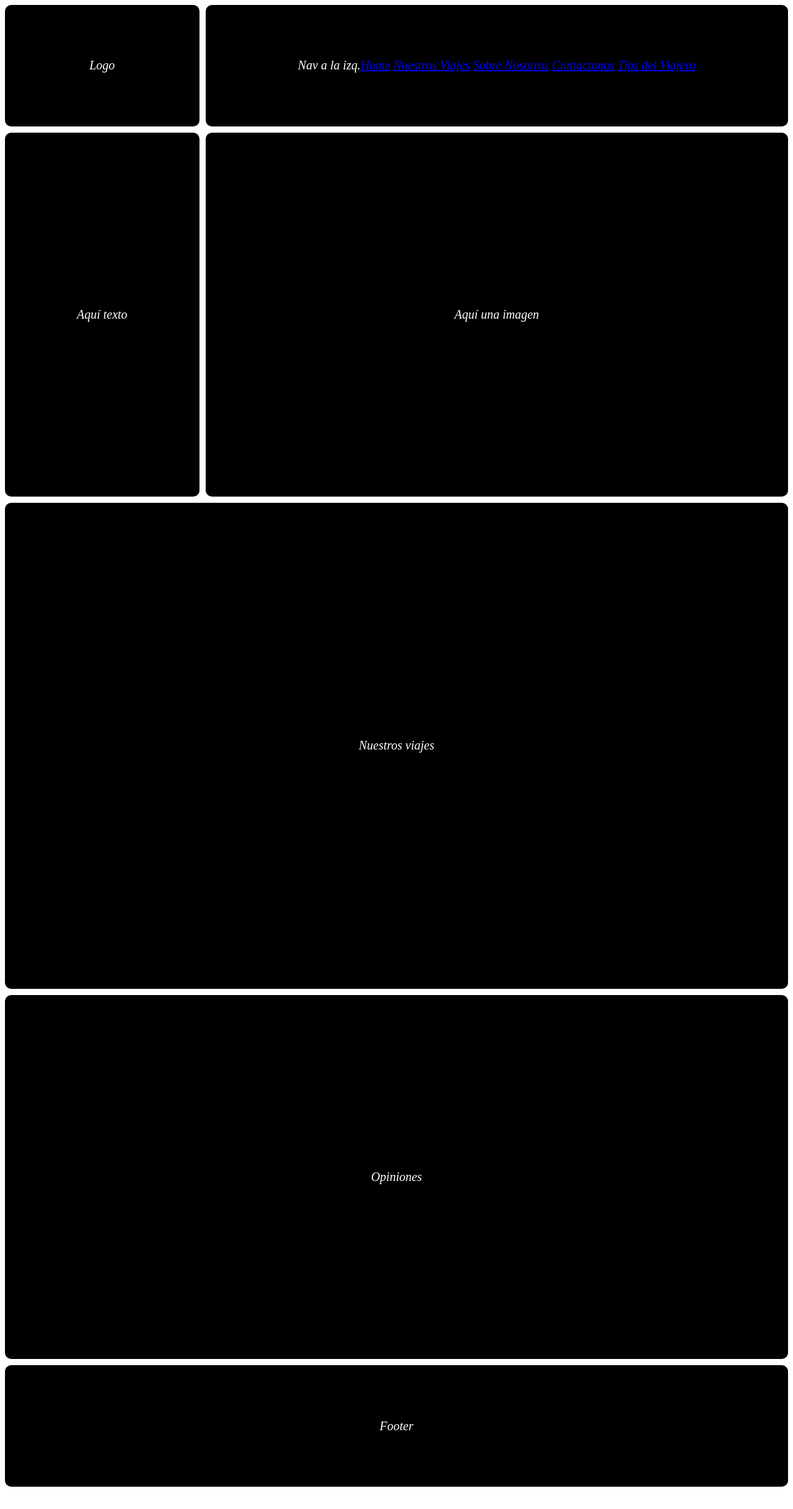
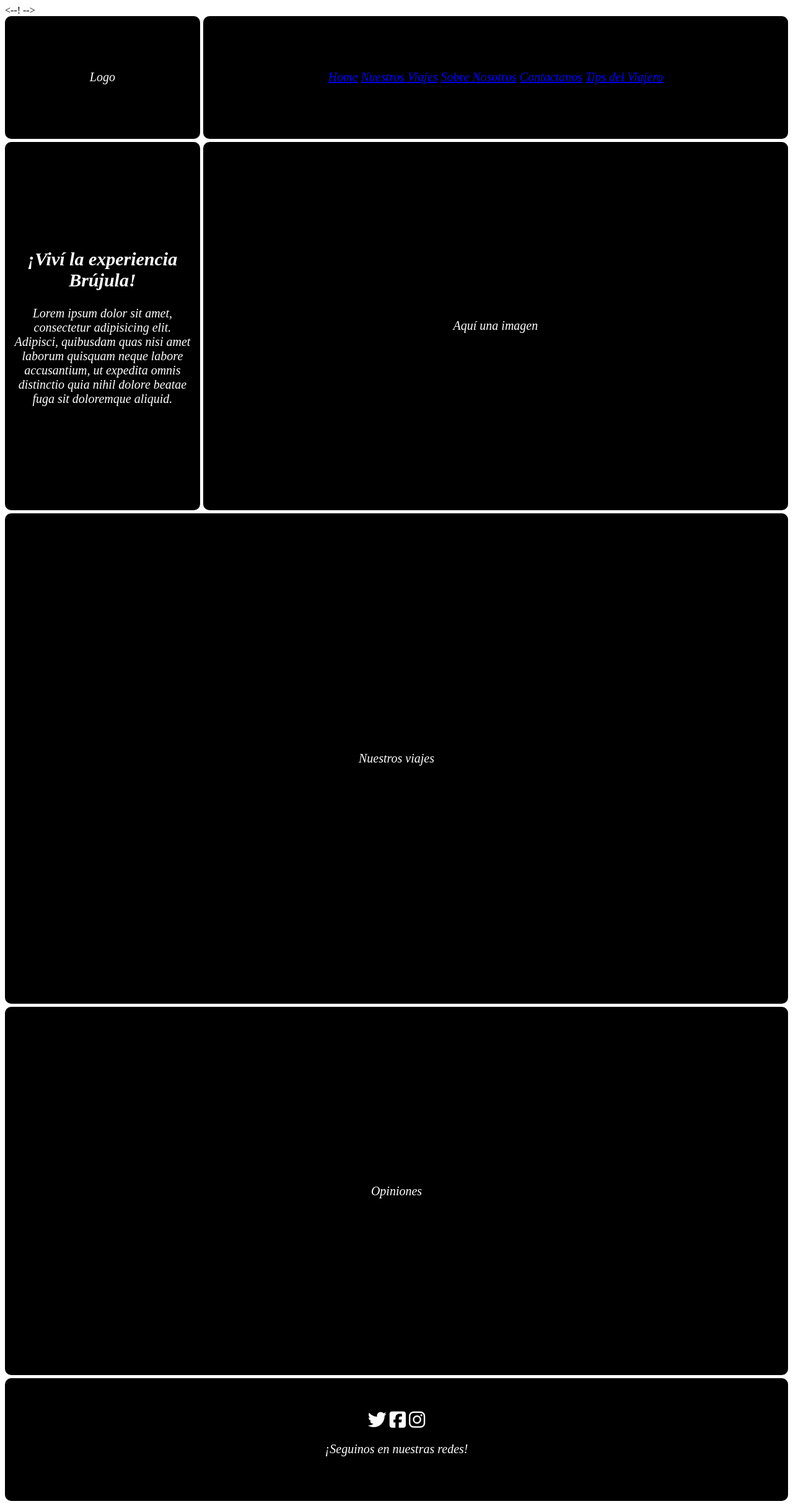
Before and after one commit to martinezarraigadamaria/martinezarraigadamaria.github.io, a plain HTML site: page index.html in a window 1280 px wide. Shown: the whole page at 62% size. Drawn offline with Linux system fonts and the light colour scheme.

Commit message:
Iteracion 2

```diff
--- a/contacto.html
+++ b/contacto.html
@@ -10,6 +10,10 @@
 
     <!--Estilos Grid-->
     <link rel="stylesheet" href="style/estilos_others.css">
+
+    <!-- Fontawesome -->
+    <script src="https://kit.fontawesome.com/3a6a7a1eda.js" crossorigin="anonymous"></script>
+
 </head>
 
 <body>
@@ -30,4 +34,20 @@
     </div>
     <!-- Revisar el ancla-->
     <div> <a id="ancla-1"></a> </div>
+
+   <!-- Footer -->
+   <div class="item footer">
+
+    <div>
+    <nav>
+        <a href="https://www.twitter.com"><i style="color: white; font-size: 1.5em;" class="fa-brands fa-twitter"></i></a>
+        <a href="https://www.facebook.com/"><i style="color: white; font-size: 1.5em;" class="fa-brands fa-facebook-square"></i></a>
+        <a href="https://www.instagram.com/"><i style="color: white; font-size: 1.5em;" class="fa-brands fa-instagram"></i></a>
+    </nav>
+
+    <p> ¡Seguinos en nuestras redes! </p>
+    </div>
+
+    </div>
+
 </section>
--- a/index.html
+++ b/index.html
@@ -5,21 +5,36 @@
     <meta http-equiv="X-UA-Compatible" content="IE=edge">
     <meta name="viewport" content="width=device-width, initial-scale=1.0">
 
-    <!--Titulo de solapa-->
+    <!-- Titulo de solapa -->
     <title>NuestroBlogDelViajero</title>
 
-    <!--Estilos Grid-->
+    <!-- Estilos Grid -->
     <link rel="stylesheet" href="style/estilos_index.css">
+
+    <!-- Fontawesome -->
+    <script src="https://kit.fontawesome.com/3a6a7a1eda.js" crossorigin="anonymous"></script>
 </head>
+
+<--!
+<style>
+.naveg span:hover{
+    display: flex;
+    justify-content: center;
+    background-color:pink;
+    padding: 20px;
+    cursor: pointer;
+}
+</style>
+-->
 
 <body>
 
-<!-- Sección 1 -->
 <section class="grid-container">
 
+    <!-- Logo y barra de navegación -->
     <div class="item block0"> Logo </div>
-    <div class="item block1">Nav a la izq.
-        <nav>
+    <div class="item block1">
+        <nav class = "naveg">
             <a href="index.html">Home</a>
             <a href="#ancla-1">Nuestros Viajes</a>
             <a href="sobrenosotros.html">Sobre Nosotros</a>
@@ -28,24 +43,43 @@
         </nav>
     </div>
 
-    <div class="item block21">Aquí texto</div>
+    <!-- Texto -->
+    <div class="item block21">
+        <div>
+            <h1>¡Viví la experiencia Brújula!</h1>
+        <p>
+        Lorem ipsum dolor sit amet, consectetur adipisicing elit.
+        Adipisci, quibusdam quas nisi amet laborum quisquam neque labore accusantium,
+        ut expedita omnis distinctio quia nihil dolore beatae fuga sit doloremque aliquid.
+        </p>
+    </div>
+
+    </div>
+
+    <!-- Imagen -->
     <div class="item block22">Aquí una imagen</div>
-    <!-- Revisar el ancla-->
+
+    <!-- Texto + Imagen -->
     <div> <a id="ancla-1"></a> </div>
-<!--  </section> -->
+    <div class="item block3">Nuestros viajes</div>
 
-<!-- Sección 2 -->
+    <!-- Opiniones + Imagenes -->
+    <div class="item block4"> Opiniones</div>
 
-<!-- <section class="container2"> -->
-    <div class="item block3">Nuestros viajes</div>
-<!-- </section> -->
+    <!-- Footer -->
+    <div class="item footer">
 
-<!-- Sección 3 -->
-<!-- <section class="container3"> -->
-    <div class="item block4"> Opiniones</div>
-    <div class="item footer"> Footer </div>
-<!-- </section> -->
+    <div>
+    <nav>
+        <a href="https://www.twitter.com"><i style="color: white; font-size: 1.5em;" class="fa-brands fa-twitter"></i></a>
+        <a href="https://www.facebook.com/"><i style="color: white; font-size: 1.5em;" class="fa-brands fa-facebook-square"></i></a>
+        <a href="https://www.instagram.com/"><i style="color: white; font-size: 1.5em;" class="fa-brands fa-instagram"></i></a>
+    </nav>
 
+    <p> ¡Seguinos en nuestras redes! </p>
+    </div>
+
+    </div>
 </section>
 </body>
 
--- a/style/estilos_index.css
+++ b/style/estilos_index.css
@@ -1,18 +1,14 @@
-/**/
 .grid-container{
     display: grid;
-    /*
-    grid-template: 1fr 3fr 4fr 3fr 1fr / 1fr 3fr;
     /*font-size: 30px*/
     grid-template-columns: 1fr 3fr;
     grid-template-rows: 1fr 3fr 4fr 3fr 1fr;
-
     grid-template-areas: "block0 block1"
                          "block21 block22"
                          "block3 block3"
                          "block4 block4"
                          "footer footer";
-                         grid-gap: 10px;
+    grid-gap: 5px;
     height: 300vh;
 }
 
--- a/style/estilos_others.css
+++ b/style/estilos_others.css
@@ -7,7 +7,8 @@
     grid-template-columns: 1fr 3fr;
     grid-template-rows: 1fr 3fr;
     grid-template-areas: "block0 block1"
-                         "block2 block2";
+                         "block2 block2"
+                         "footer footer";
     grid-gap: 10px;
     height: 100vh;
 }
@@ -22,6 +23,10 @@
 
 .block2{
     grid-area: block2;
+}
+
+.footer{
+    grid-area: footer;
 }
 
 .item{
```
Also changed, not shown: sobrenosotros.html (+18 -0 lines), tips.html (+18 -0 lines).
